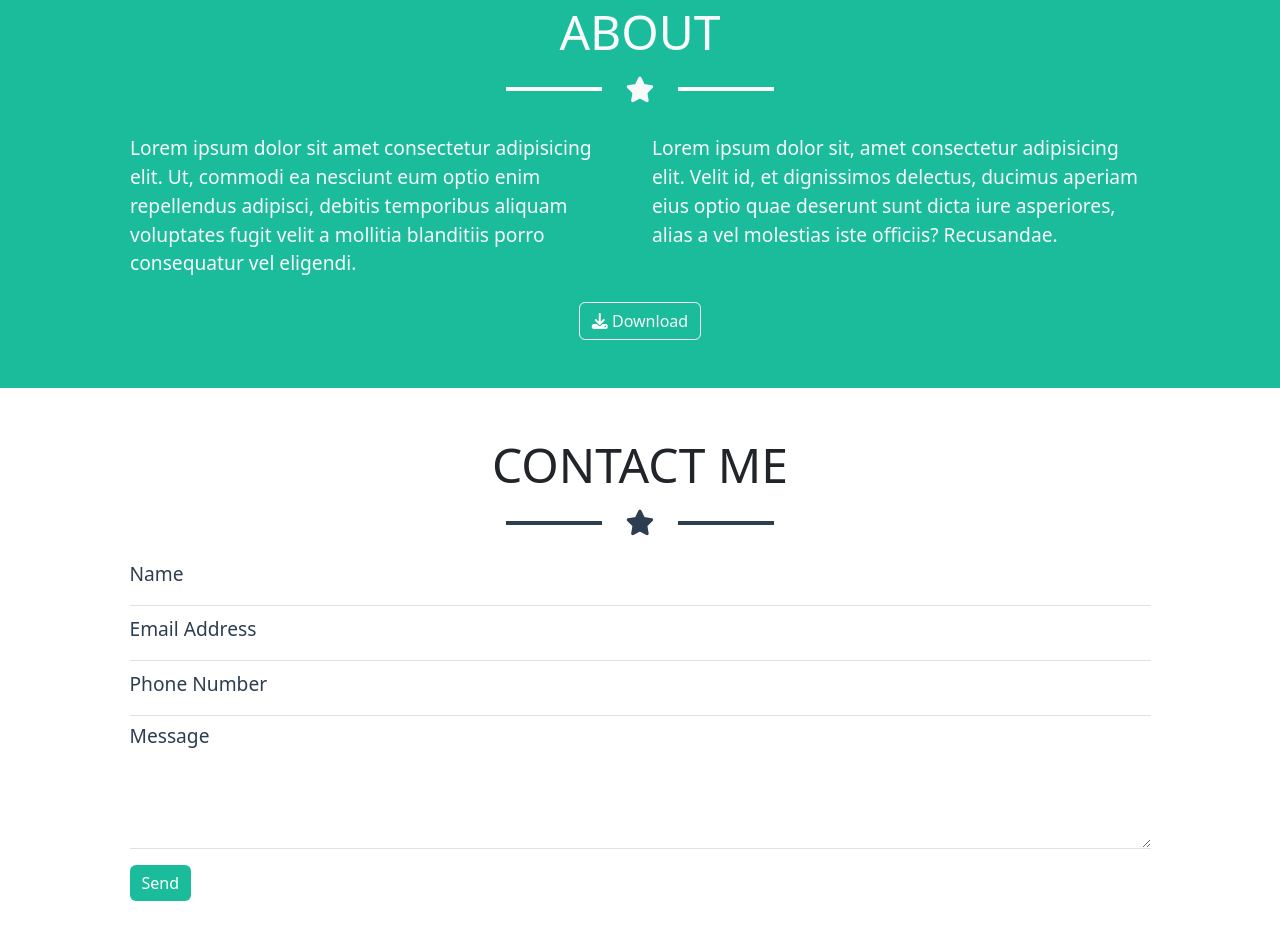
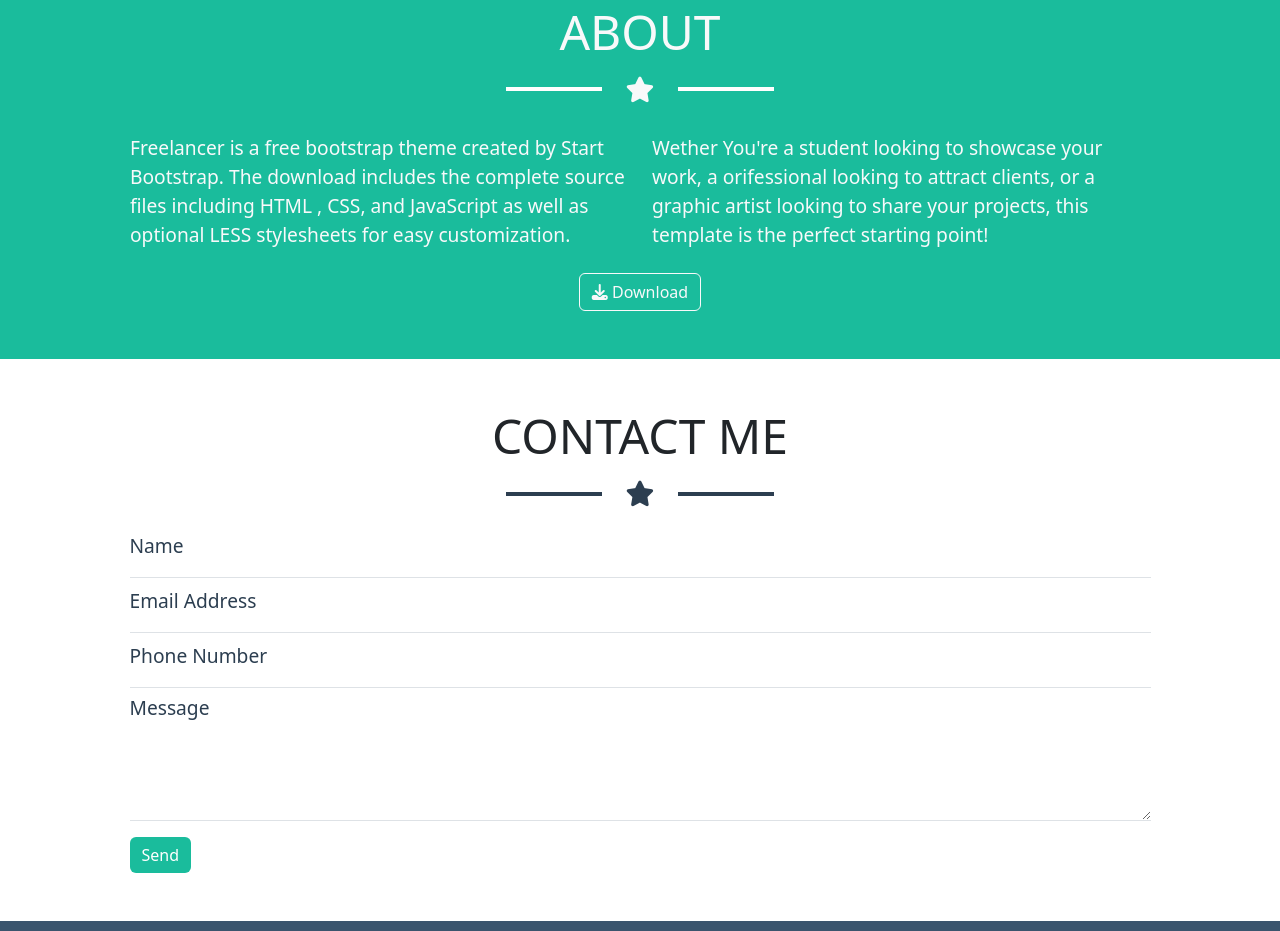
Before and after one commit to manuelloverso/html-css-bootstrap-freelancer, a plain HTML site: page index.html in a window 1280 px wide. Shown: the part 1371-2302 px from the top of the page. Drawn offline with nearby package versions, Linux system fonts and the light colour scheme.

Commit message:
add text

```diff
--- a/index.html
+++ b/index.html
@@ -128,18 +128,18 @@
           <div class="row justify-content-center px-xl-5">
             <div class="col-8 col-md-5 col-xl-6">
               <p class="mb-4">
-                Lorem ipsum dolor sit amet consectetur adipisicing elit. Ut,
-                commodi ea nesciunt eum optio enim repellendus adipisci, debitis
-                temporibus aliquam voluptates fugit velit a mollitia blanditiis
-                porro consequatur vel eligendi.
+                Freelancer is a free bootstrap theme created by Start Bootstrap.
+                The download includes the complete source files including HTML ,
+                CSS, and JavaScript as well as optional LESS stylesheets for
+                easy customization.
               </p>
             </div>
             <div class="col-8 col-md-5 col-xl-6">
               <p class="mb-4">
-                Lorem ipsum dolor sit, amet consectetur adipisicing elit. Velit
-                id, et dignissimos delectus, ducimus aperiam eius optio quae
-                deserunt sunt dicta iure asperiores, alias a vel molestias iste
-                officiis? Recusandae.
+                Wether You're a student looking to showcase your work, a
+                orifessional looking to attract clients, or a graphic artist
+                looking to share your projects, this template is the perfect
+                starting point!
               </p>
             </div>
 
```
